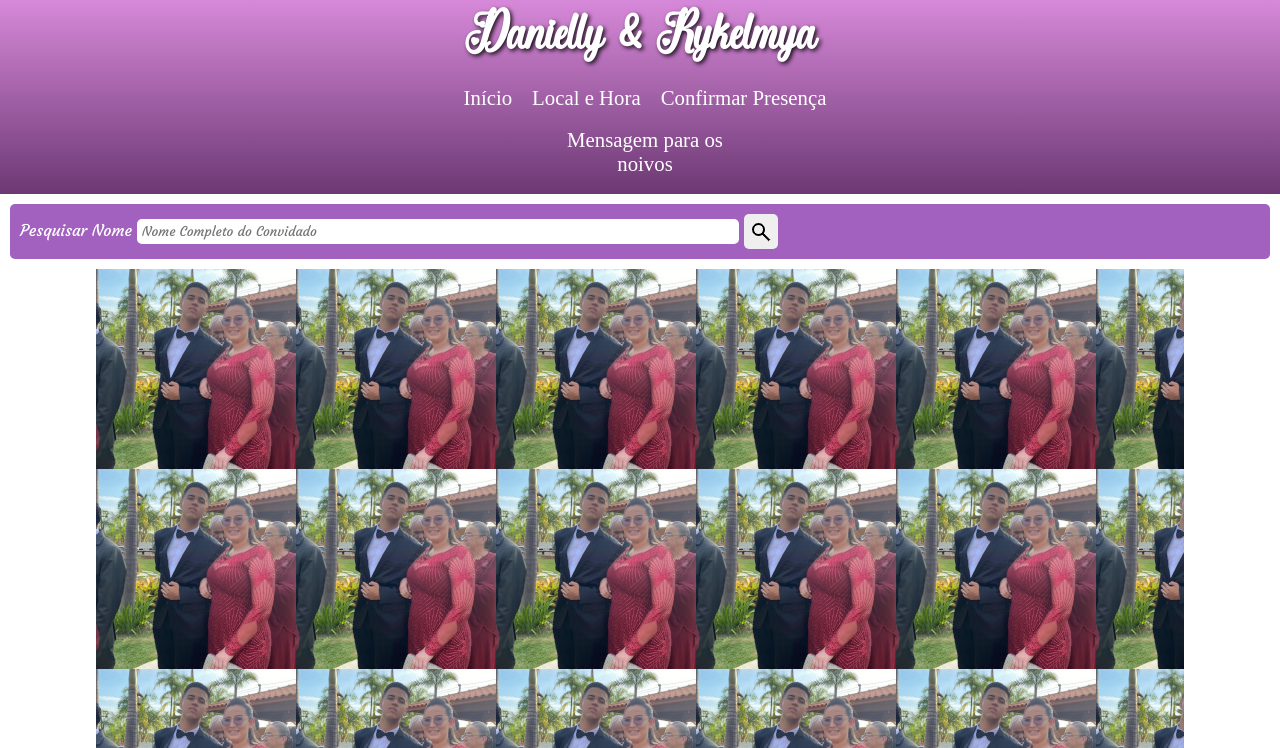
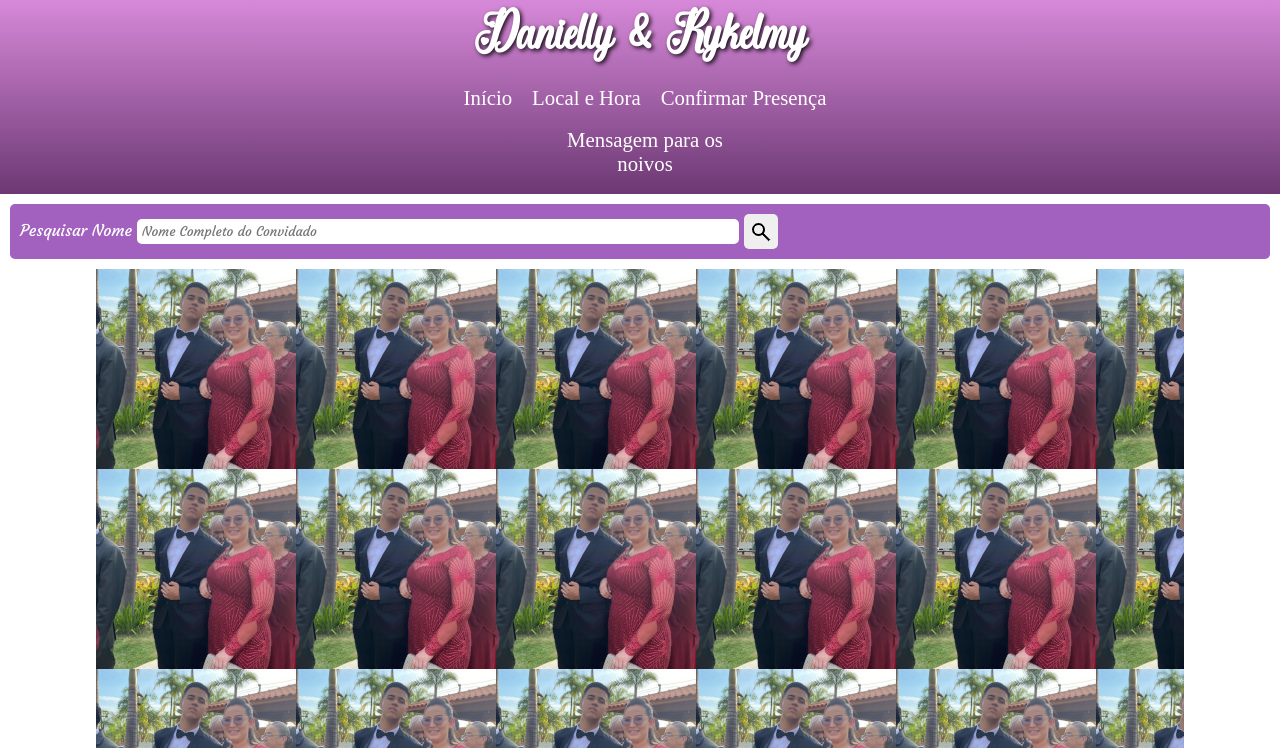
Before and after one commit to Ryk131/D-R, a PHP site: page /app/pesquisa_convidado.php in a window 1280 px wide. Shown: the top 748 px of the page. Run offline with PHP 8.4, Linux system fonts and the light colour scheme; some web fonts are replaced.

Commit message:
Update pesquisa_convidado.php

```diff
--- a/app/pesquisa_convidado.php
+++ b/app/pesquisa_convidado.php
@@ -69,7 +69,7 @@ if(isset($_SESSION['nome_convidado'])) {
 </head>
 <body onload="iniciarSlider()">
     <header>
-        <h1>Danielly & Rykelmya</h1>
+        <h1>Danielly & Rykelmy</h1>
         <nav>
             <a href="../index.php">Início</a>
             <a href="../index.php?#local">Local e Hora</a>
```
